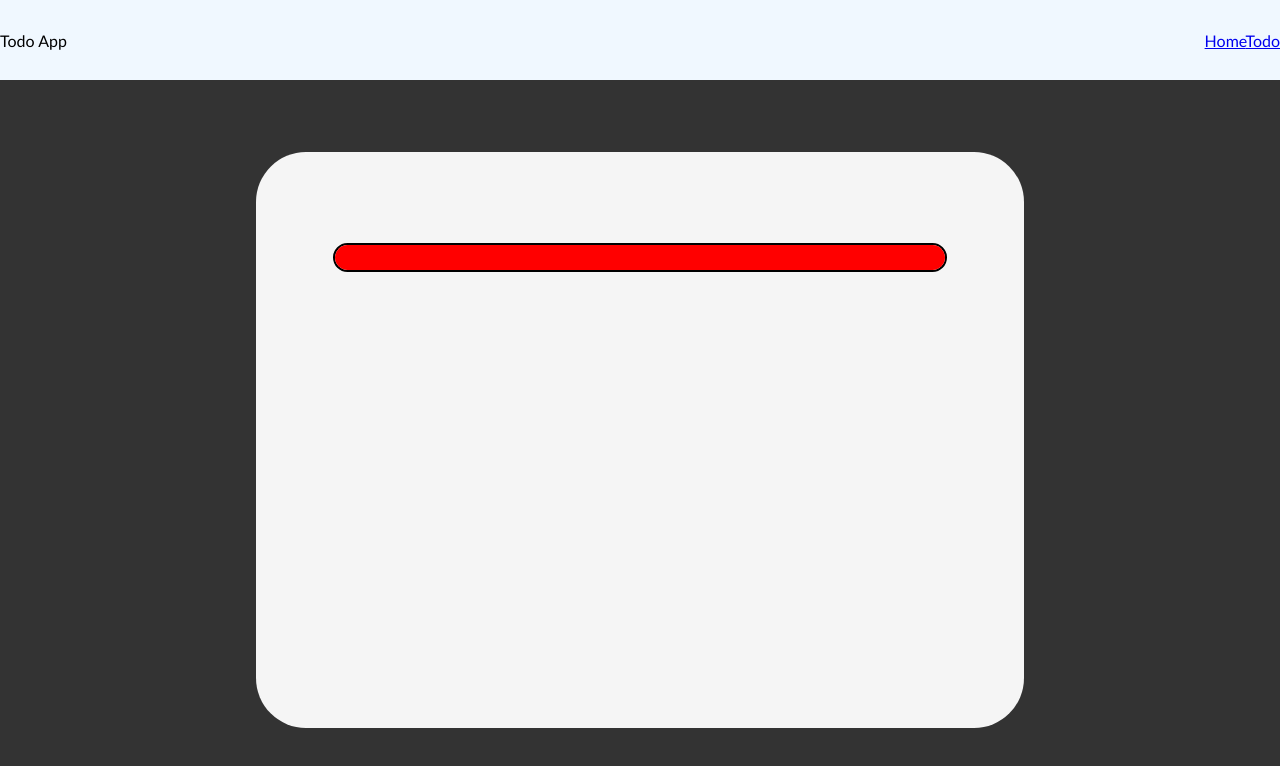
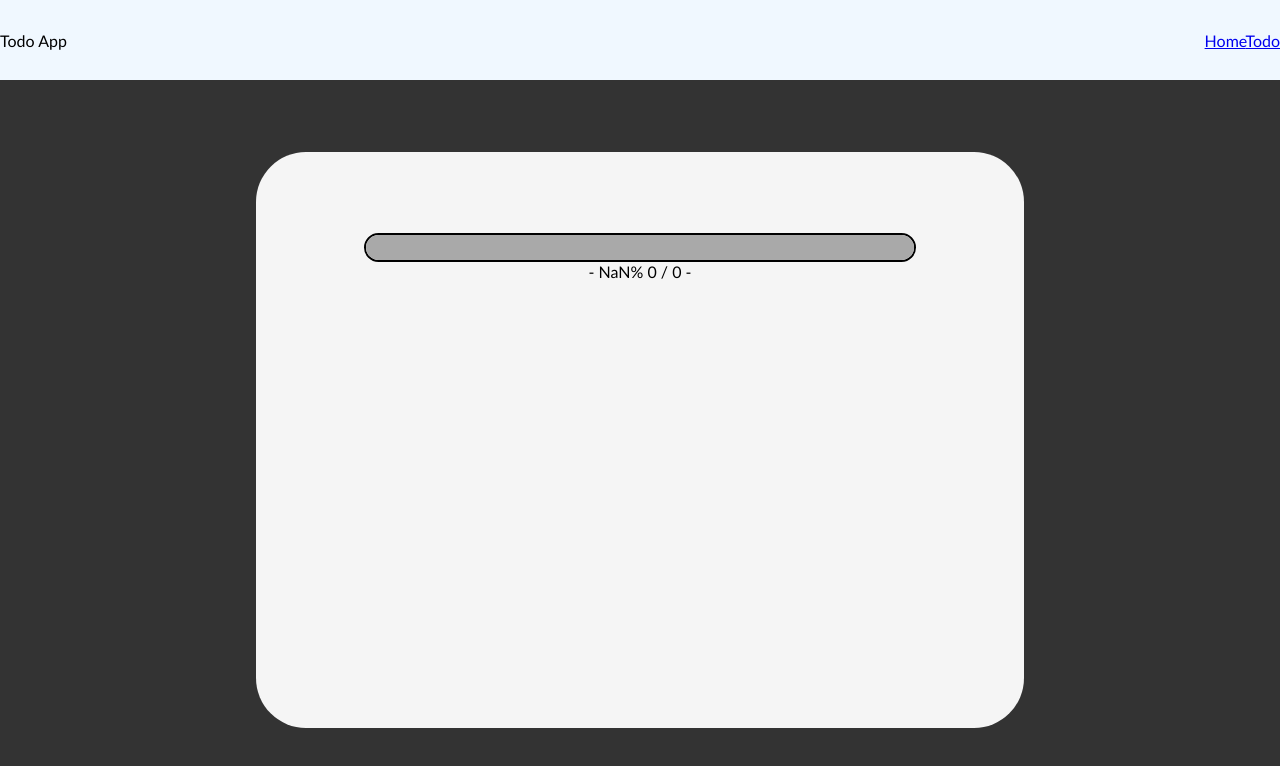
Before and after one commit to hyunhoh/Todo-App, a React (Create React App) app: page / in a window 1280 px wide. Shown: the top 766 px of the page. Built offline with nearby package versions, Linux system fonts and the light colour scheme; the HTML template or start-up script is replaced by a standard one.

Commit message:
fix checkedrate

```diff
--- a/src/components/TodoReport.js
+++ b/src/components/TodoReport.js
@@ -3,26 +3,38 @@ import styled from 'styled-components';
 const ReportContainer = styled.section`
   background-color: transparent;
   width: 80%;
-  height: 5%;
+  height: 10%;
+  display: flex;
+  flex-direction: column;
+  justify-content: center;
+  align-items: center;
+  margin-bottom: 10px;
+`;
+
+const ProgressContainer = styled.div`
+  background-color: transparent;
+  width: 90%;
+  height: 50%;
   border-radius: 50px;
-  margin-bottom: 10px;
   border: 2px;
   border-style: solid;
 `;
 
 const ProgressBar = styled.div`
-  background-color: red;
+  background-color: darkgray;
   height: 100%;
   width: ${props => props.checkedRate}%;
   border-radius: 50px;
   transition: 0.5s;
 `;
 
-const TodoReport = ({ checkedRate }) => {
+const TodoReport = ({ checkedRate, checkedList, todoList }) => {
   return (
     <ReportContainer>
-      {/* {Number.isNaN(checkedRate) ? `Empty task` : `${checkedRate}%`} */}
-      <ProgressBar checkedRate={checkedRate}></ProgressBar>
+      <ProgressContainer>
+        <ProgressBar checkedRate={checkedRate}></ProgressBar>
+      </ProgressContainer>
+      <span>{`- ${checkedRate}% ${checkedList.length} / ${todoList.length} -`}</span>
     </ReportContainer>
   );
 };
--- a/src/pages/Home.js
+++ b/src/pages/Home.js
@@ -23,15 +23,17 @@ const HomeMain = styled.main`
 `;
 
 const Home = ({ todoList, setTodoList }) => {
-  const checkedRate = Math.round(
-    (todoList.filter(ele => ele.isChecked).length / todoList.length) * 100,
-  );
+  const checkedList = todoList.filter(ele => ele.isChecked);
+  const checkedRate = Math.round((checkedList.length / todoList.length) * 100);
 
   return (
     <>
       <HomeMain>
         <article>
-          <TodoReport checkedRate={checkedRate}></TodoReport>
+          <TodoReport
+            checkedRate={checkedRate}
+            checkedList={checkedList}
+            todoList={todoList}></TodoReport>
           <TodoView todoList={todoList} setTodoList={setTodoList}></TodoView>
         </article>
       </HomeMain>
```
